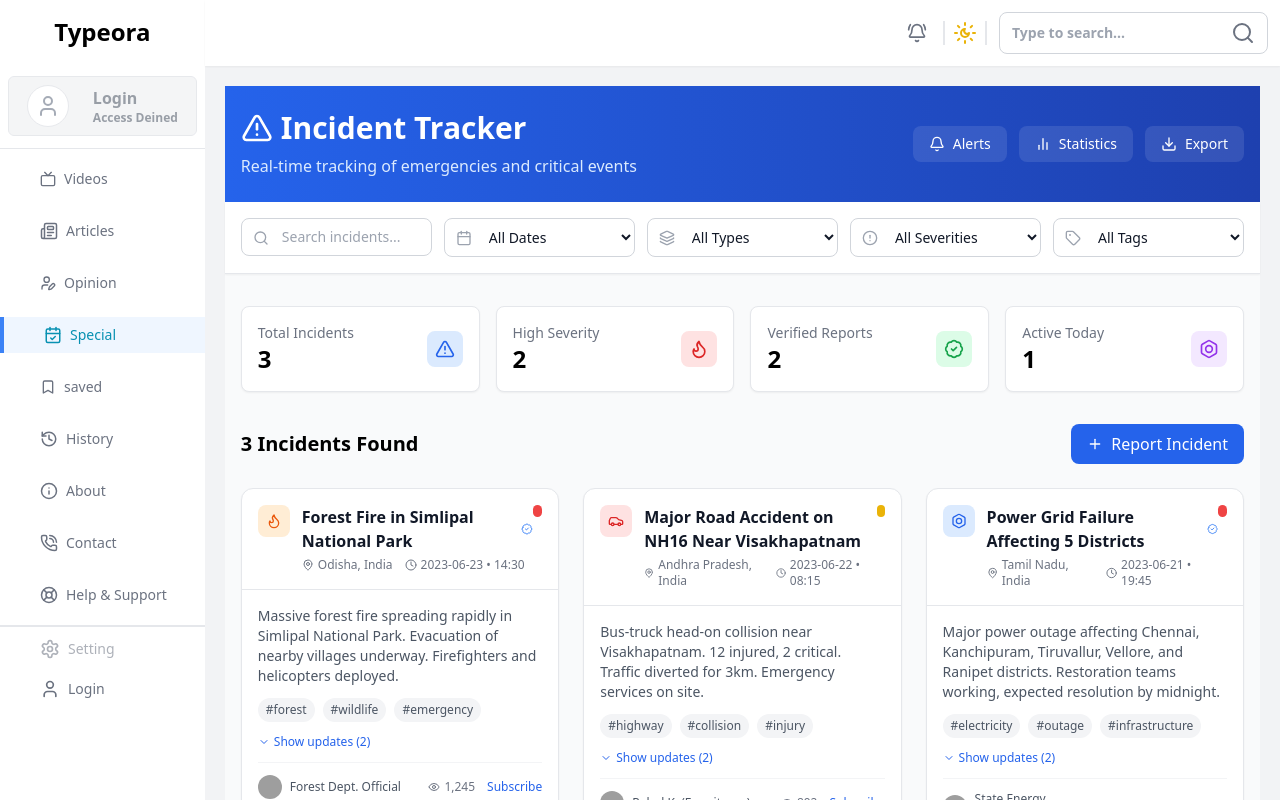
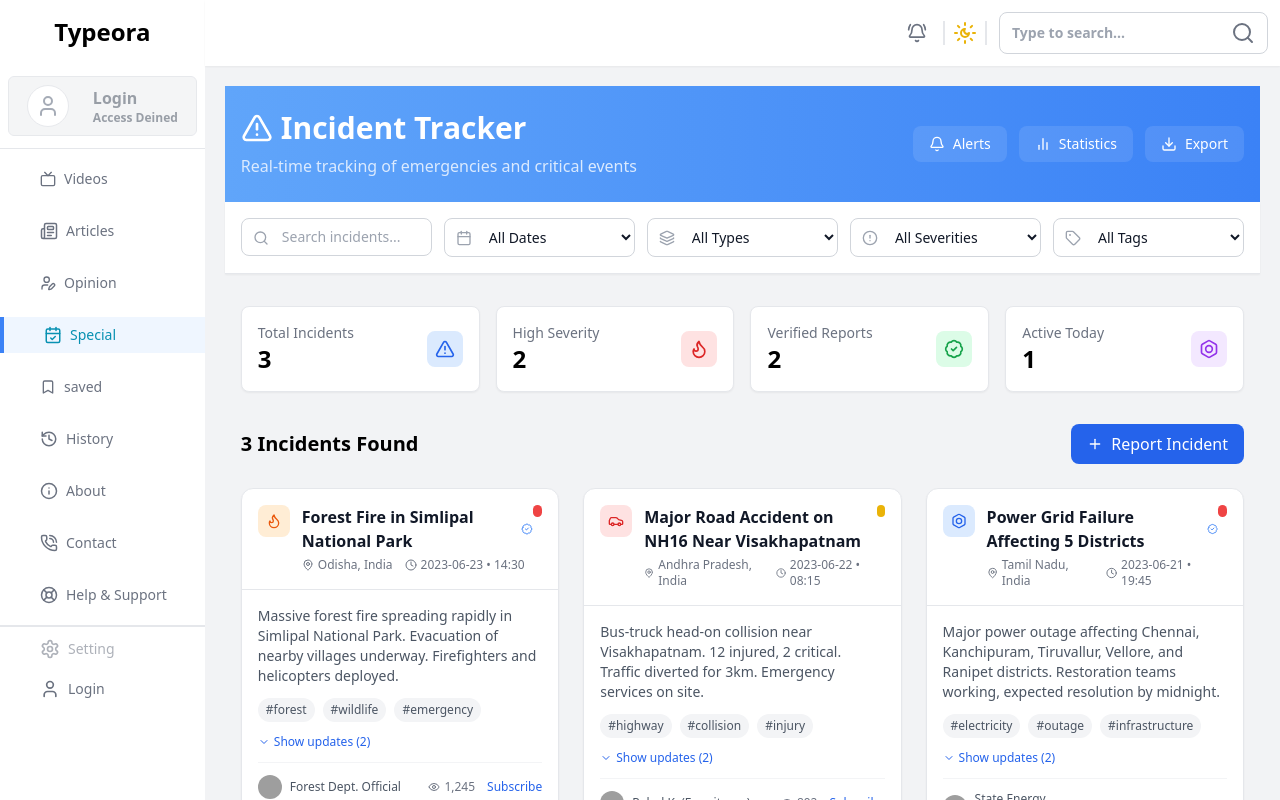
Before and after one commit to Jitupra9/typeora-media-platform, a React (Create React App) app in the folder client/: page /events-calendar in a window 1280 px wide. Built offline with nearby package versions, Linux system fonts and the light colour scheme; grey boxes are pictures that could not be loaded.

Commit message:
change UI in special-day file

```diff
--- a/client/src/pages/SpecialDay.jsx
+++ b/client/src/pages/SpecialDay.jsx
@@ -14,7 +14,6 @@ import {
   Eye,
   Clock,
   ChevronDown,
-  Filter,
   AlertCircle,
   Plus,
   BarChart2,
@@ -105,7 +104,6 @@ function IncidentCard({ incident }) {
 
   return (
     <div className="bg-white dark:bg-gray-800 rounded-xl border border-gray-200 dark:border-gray-700 overflow-hidden shadow-sm hover:shadow-md transition-all duration-200">
-      {/* Card Header */}
       <div className="flex items-start justify-between p-4 border-b border-gray-200 dark:border-gray-700">
         <div className="flex items-start space-x-3">
           <div
@@ -200,7 +198,6 @@ function IncidentCard({ incident }) {
           </div>
         )}
 
-        {/* Footer */}
         <div className="flex items-center justify-between pt-3 border-t border-gray-100 dark:border-gray-700">
           <div className="flex items-center space-x-2">
             <img
@@ -256,16 +253,13 @@ function IncidentTracker() {
       matchesSeverity
     );
   });
-
-  // Extract all unique tags for filter
   const allTags = [...new Set(incidents.flatMap((incident) => incident.tags))];
   const allTypes = [...new Set(incidents.map((incident) => incident.type))];
   const allSeverities = ["high", "medium", "low"];
 
   return (
-    <div className="min-h-screen bg-gray-50 dark:bg-gray-950">
-      {/* Header */}
-      <header className="bg-gradient-to-r from-blue-600 to-blue-800 dark:from-blue-900 dark:to-blue-950 text-white">
+    <div className="min-h-screen">
+      <header className="bg-gradient-to-r from-blue-400 to-blue-500 dark:from-blue-900 dark:to-blue-950 text-white">
         <div className="container mx-auto px-4 py-6">
           <div className="flex flex-col md:flex-row md:items-center md:justify-between gap-4">
             <div>
```
